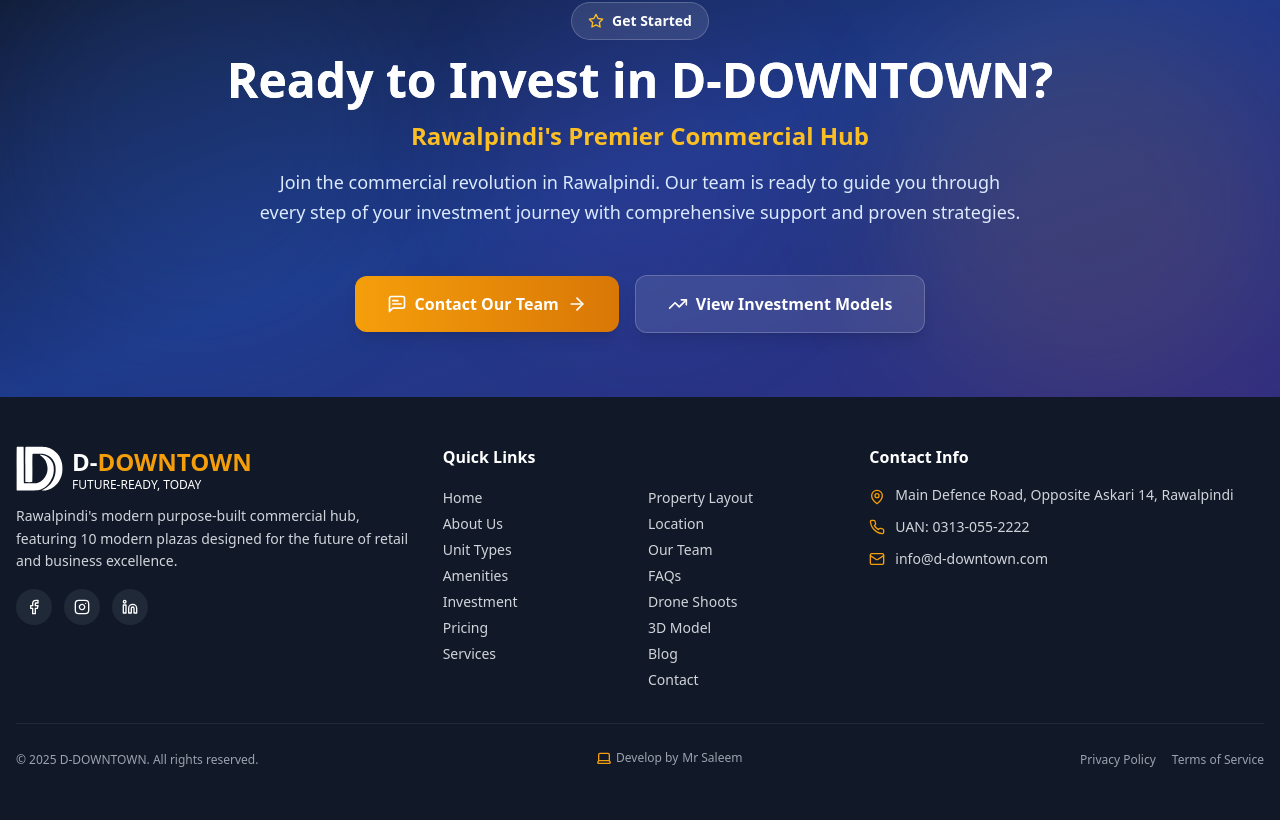
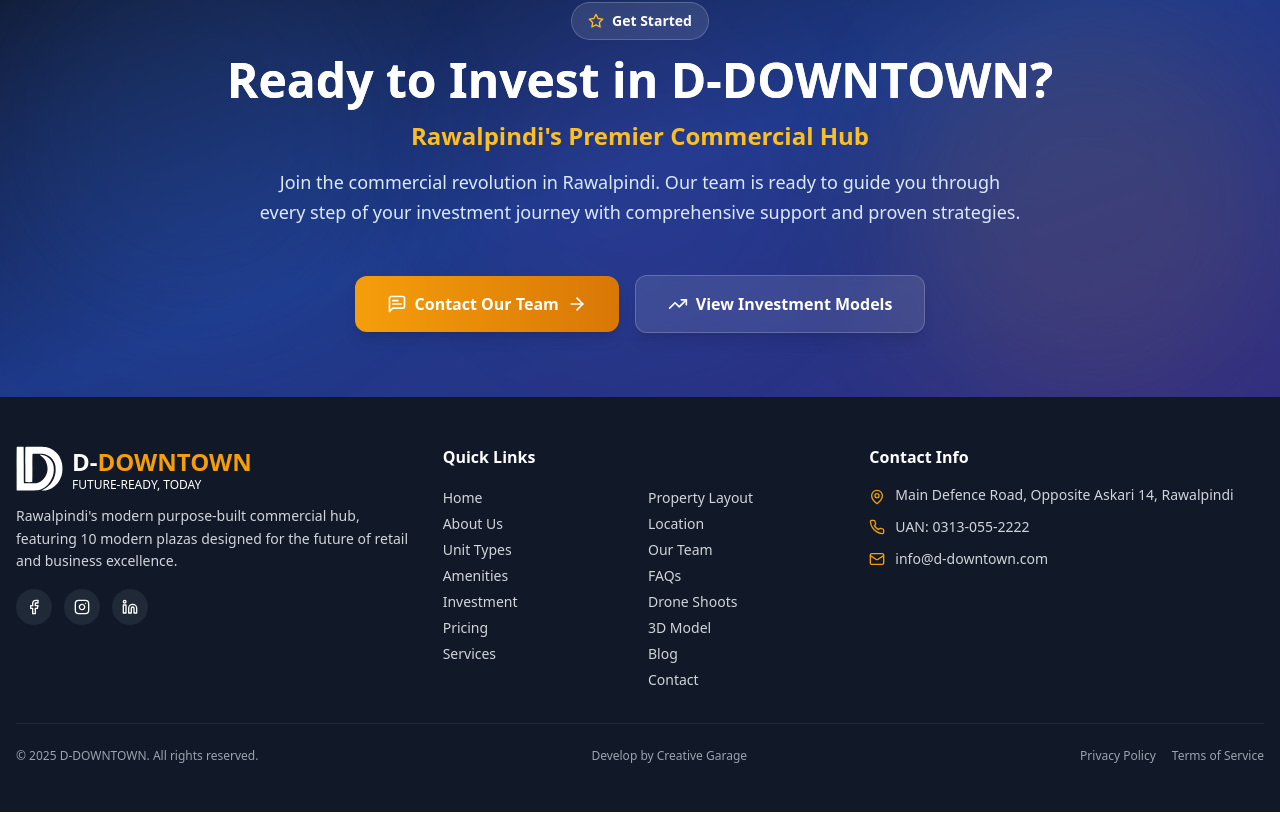
Before and after one commit to saleemullahkhansaleem/d-downtown, a React (Vite) app: page /blog in a window 1280 px wide. Shown: the part 3144-3964 px from the top of the page. Built offline with nearby package versions, Linux system fonts and the light colour scheme.

Commit message:
Update Footer component: Comment out MrCard and add developer credit text for improved clarity on contributions.

```diff
--- a/src/components/layout/Footer.tsx
+++ b/src/components/layout/Footer.tsx
@@ -212,8 +212,9 @@ const Footer = () => {
               © 2025 D-DOWNTOWN. All rights reserved.
             </p>{" "}
             {/* Developer Credit */}
-            <div className="text-gray-400">
-              <MrCard />
+            <div className="text-gray-400 text-xs">
+              {/* <MrCard /> */}
+              Develop by Creative Garage
             </div>
             <div className="flex space-x-4 mt-3 md:mt-0">
               <Link
```
